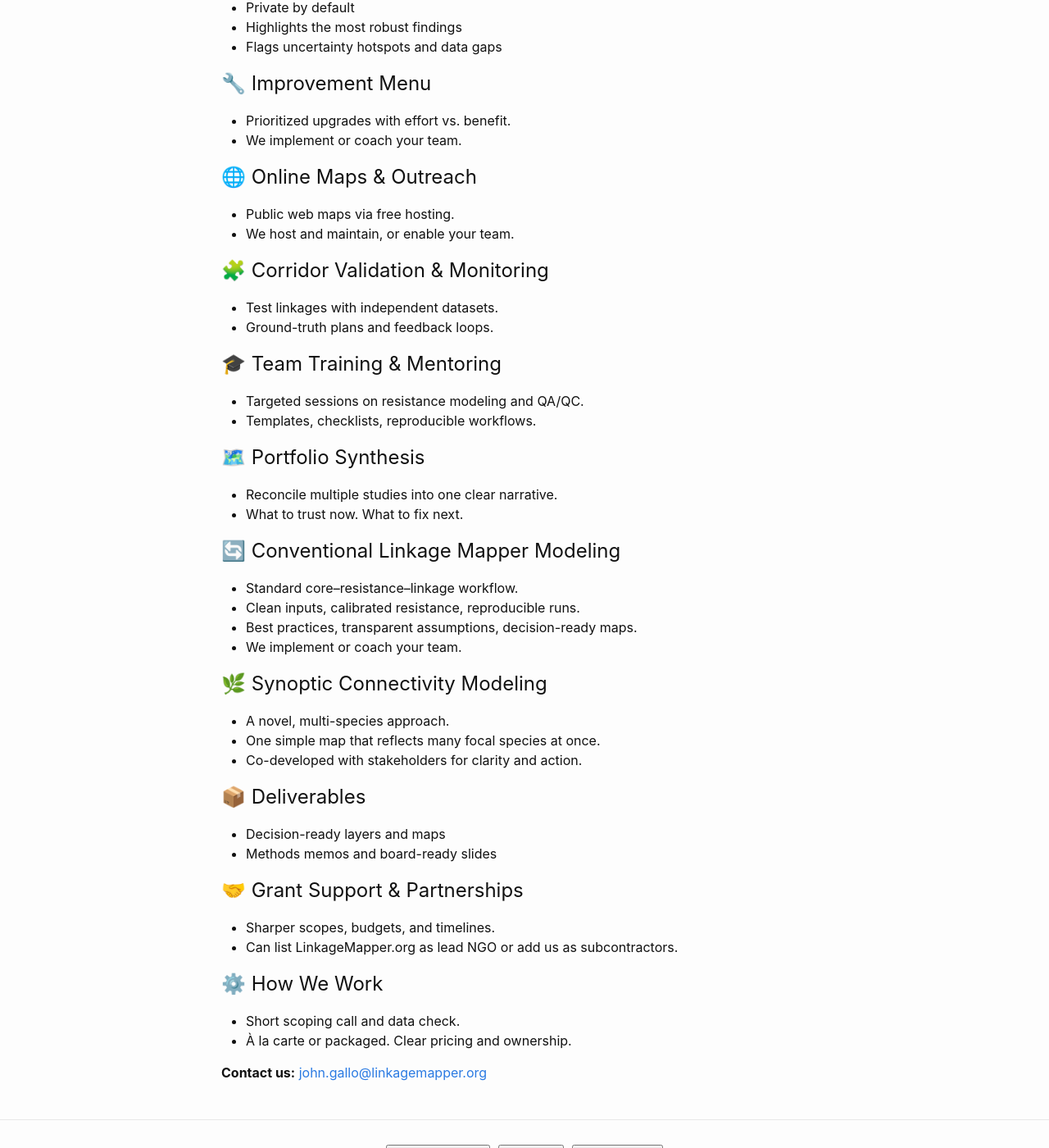
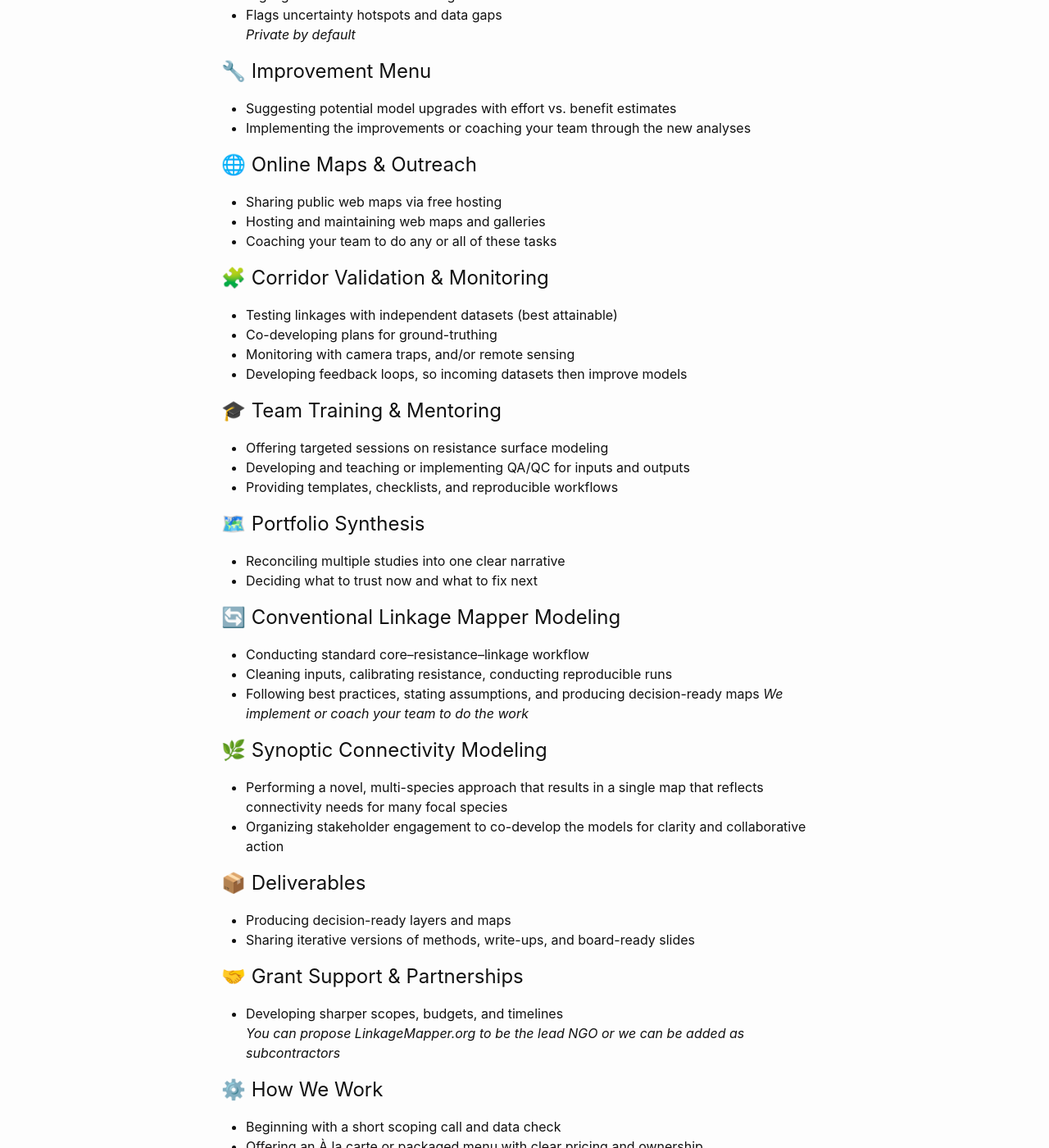
Before and after one commit to linkagescape/linkagemapper.org, a Jekyll site: the page built from services.md, in a window 1280 px wide and 1400 px high, scrolled down 300 px. Shown: the whole window at 82% size. Built offline with Jekyll 4.4.1, drawn with Linux system fonts in a browser that asks for light colours; comment, search, counter and statistics services are not loaded; some of the changed text lies outside the part shown.

Commit message:
Update services.md
Contents updated

```diff
--- a/services.md
+++ b/services.md
@@ -3,55 +3,58 @@ layout: default
 title: Services
 permalink: /services/
 ---
-We now provide a suite of **Linkage Mapper Services** — each scoped to your data, timeline, and decision needs. Every engagement is custom.
+We now provide a suite of **Linkage Mapper Services** — each scoped to your data, timeline, and decision needs. Every engagement is custom. We can support you in many ways:
 
 ## 🧭 Project Review
-Independent assessment of your cores, resistance, methods, and results.
-* Private by default
+* Independently assessing your core areas, resistance surfaces, methods, and results
 * Highlights the most robust findings
 * Flags uncertainty hotspots and data gaps
+  *Private by default*
 
 ## 🔧 Improvement Menu
-* Prioritized upgrades with effort vs. benefit.
-* We implement or coach your team.
+* Suggesting potential model upgrades with effort vs. benefit estimates
+* Implementing the improvements or coaching your team through the new analyses
 
 ## 🌐 Online Maps & Outreach
-* Public web maps via free hosting.
-* We host and maintain, or enable your team.
+* Sharing public web maps via free hosting
+* Hosting and maintaining web maps and galleries
+* Coaching your team to do any or all of these tasks
 
 ## 🧩 Corridor Validation & Monitoring
-* Test linkages with independent datasets.
-* Ground-truth plans and feedback loops.
+* Testing linkages with independent datasets (best attainable)
+* Co-developing plans for ground-truthing
+* Monitoring with camera traps, and/or remote sensing
+* Developing feedback loops, so incoming datasets then improve models
 
 ## 🎓 Team Training & Mentoring
-* Targeted sessions on resistance modeling and QA/QC.
-* Templates, checklists, reproducible workflows.
+* Offering targeted sessions on resistance surface modeling
+* Developing and teaching or implementing QA/QC for inputs and outputs
+* Providing templates, checklists, and reproducible workflows
 
 ## 🗺️ Portfolio Synthesis
-* Reconcile multiple studies into one clear narrative.
-* What to trust now. What to fix next.
+* Reconciling multiple studies into one clear narrative
+* Deciding what to trust now and what to fix next
 
 ## 🔄 Conventional Linkage Mapper Modeling
-* Standard core–resistance–linkage workflow.
-* Clean inputs, calibrated resistance, reproducible runs.
-* Best practices, transparent assumptions, decision-ready maps.
-* We implement or coach your team.
+* Conducting standard core–resistance–linkage workflow
+* Cleaning inputs, calibrating resistance, conducting reproducible runs
+* Following best practices, stating assumptions, and producing decision-ready maps
+  *We implement or coach your team to do the work*
 
 ## 🌿 Synoptic Connectivity Modeling
-* A novel, multi-species approach.
-* One simple map that reflects many focal species at once.
-* Co-developed with stakeholders for clarity and action.
+* Performing a novel, multi-species approach that results in a single map that reflects connectivity needs for many focal species
+* Organizing stakeholder engagement to co-develop the models for clarity and collaborative action
 
 ## 📦 Deliverables
-* Decision-ready layers and maps
-* Methods memos and board-ready slides
+* Producing decision-ready layers and maps
+* Sharing iterative versions of methods, write-ups, and board-ready slides
 
 ## 🤝 Grant Support & Partnerships
-* Sharper scopes, budgets, and timelines.
-* Can list LinkageMapper.org as lead NGO or add us as subcontractors.
+* Developing sharper scopes, budgets, and timelines
+  *You can propose LinkageMapper.org to be the lead NGO or we can be added as subcontractors*
 
 ## ⚙️ How We Work
-* Short scoping call and data check.
-* À la carte or packaged. Clear pricing and ownership.
+* Beginning with a short scoping call and data check
+* Offering an À la carte or packaged menu with clear pricing and ownership
 
 **Contact us:** [john.gallo@linkagemapper.org](mailto:john.gallo@linkagemapper.org)
```
